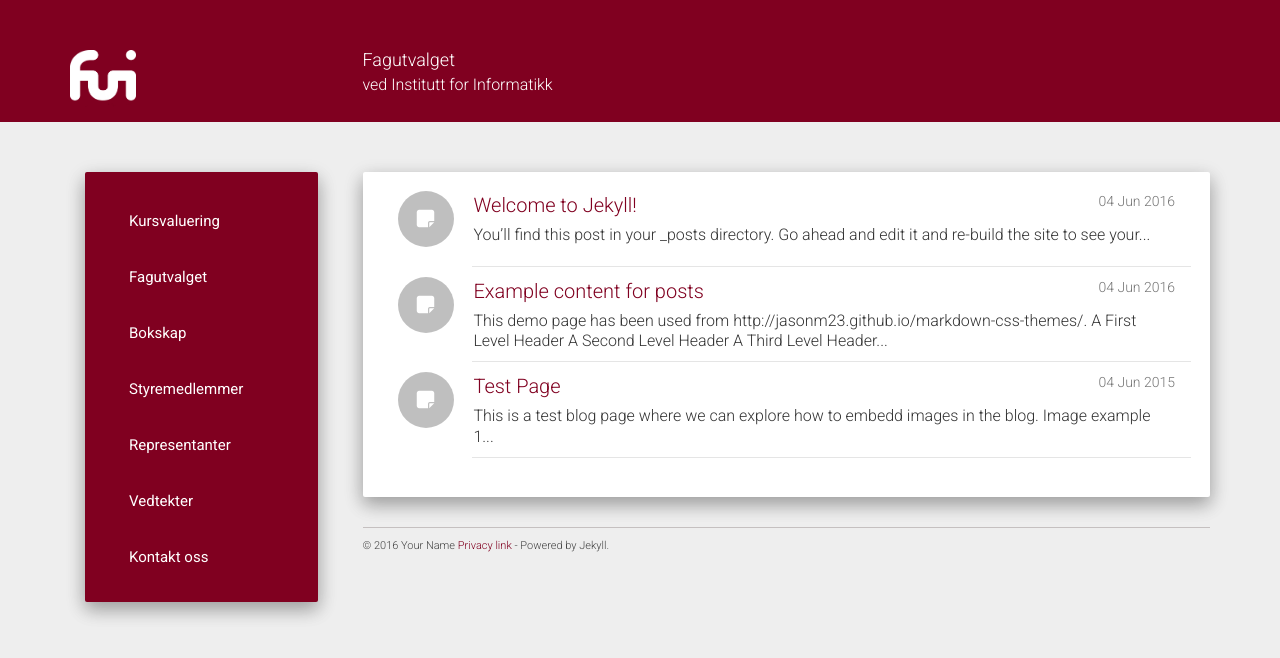
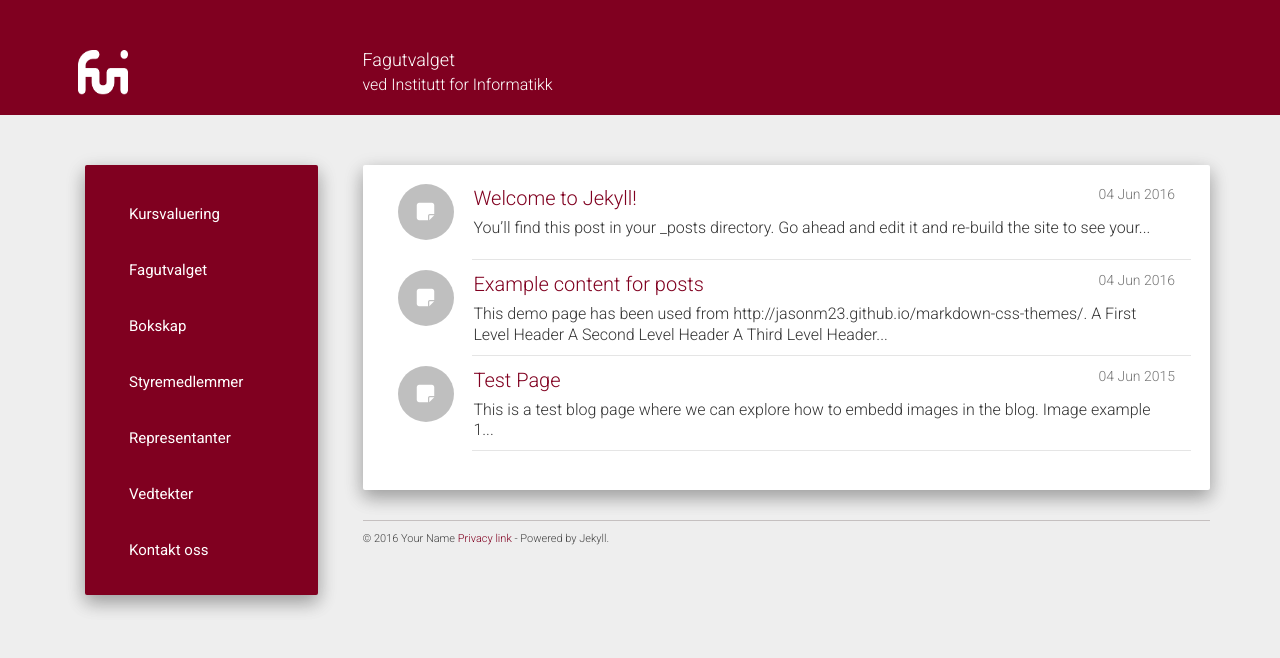
Before and after one commit to fui/fui.github.io, a Jekyll site: the page built from index.html, in a window 1280 px wide. Shown: the top 658 px of the page. Built offline with Jekyll 4.4.1, drawn with Linux system fonts in a browser that asks for light colours; nearby versions of some CDN libraries; the list of posts is cut into pages by our own code.

Commit message:
center logo

```diff
--- a/static/css/main.css
+++ b/static/css/main.css
@@ -6,10 +6,11 @@
 }
 .full{ font-size: 16px; }
 .logo-img {
-    width: 100%;
-    height: auto;
-    margin: 0 auto;
-    position: center;
+    width: 50px;
+    height: 50px;
+    display: block;
+    margin-left: auto;
+    margin-right: auto;
 }
 .logo-turner {
     font-size: 18px;
```
